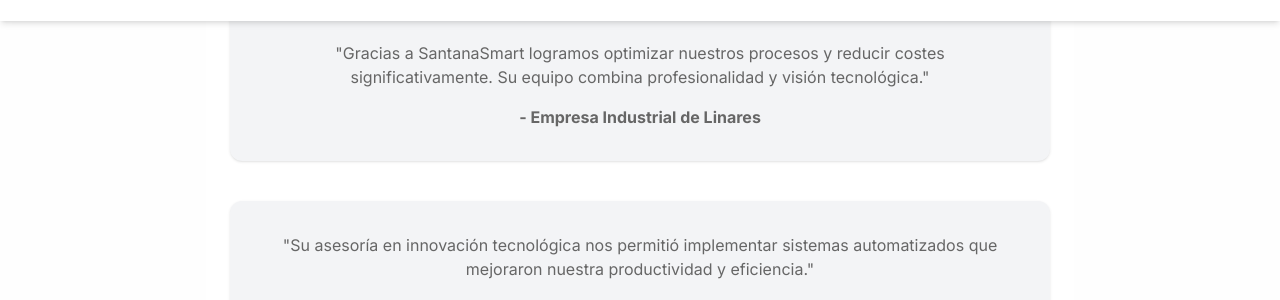
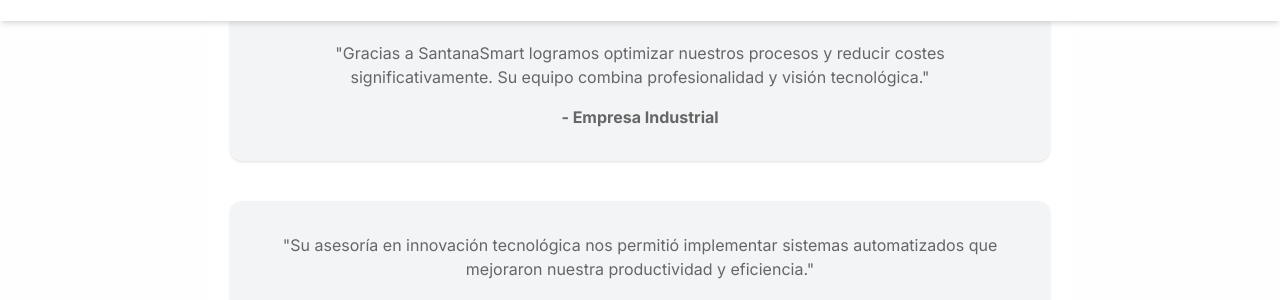
Before and after one commit to santanasmart/santanasmart.github.io, a Jekyll site: the page built from index.md, in a window 1280 px wide and 900 px high, scrolled down 2277 px. Shown: the part 153-453 px from the top of the window. Built offline with Jekyll 4.4.1, drawn with Linux system fonts in a browser that asks for light colours; nearby versions of some CDN libraries; comment, search, counter and statistics services are not loaded.

Commit message:
Update index.md

```diff
--- a/index.md
+++ b/index.md
@@ -99,7 +99,7 @@
   <div class="space-y-10">
     <div class="bg-gray-100 p-8 rounded-xl shadow" data-aos="fade-right">
       <p class="mb-4">"Gracias a SantanaSmart logramos optimizar nuestros procesos y reducir costes significativamente. Su equipo combina profesionalidad y visión tecnológica."</p>
-      <strong>- Empresa Industrial de Linares</strong>
+      <strong>- Empresa Industrial</strong>
     </div>
     <div class="bg-gray-100 p-8 rounded-xl shadow" data-aos="fade-left">
       <p class="mb-4">"Su asesoría en innovación tecnológica nos permitió implementar sistemas automatizados que mejoraron nuestra productividad y eficiencia."</p>
```
